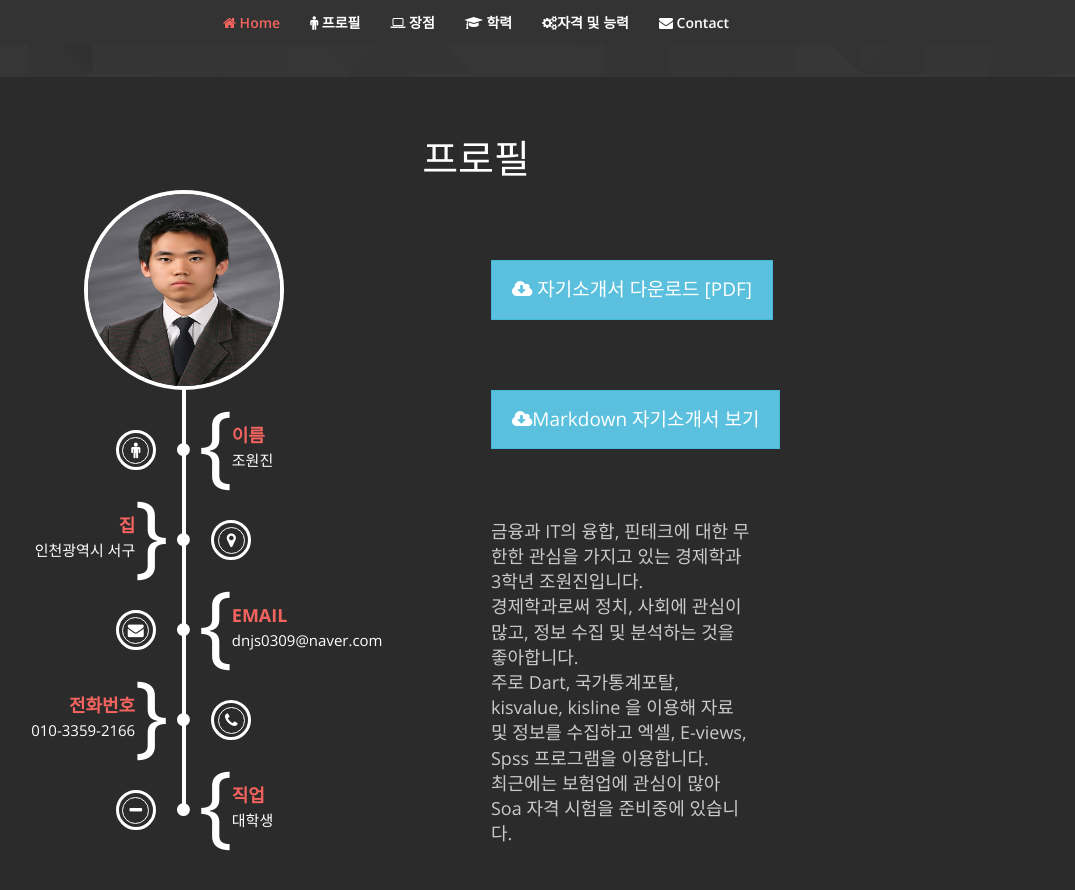
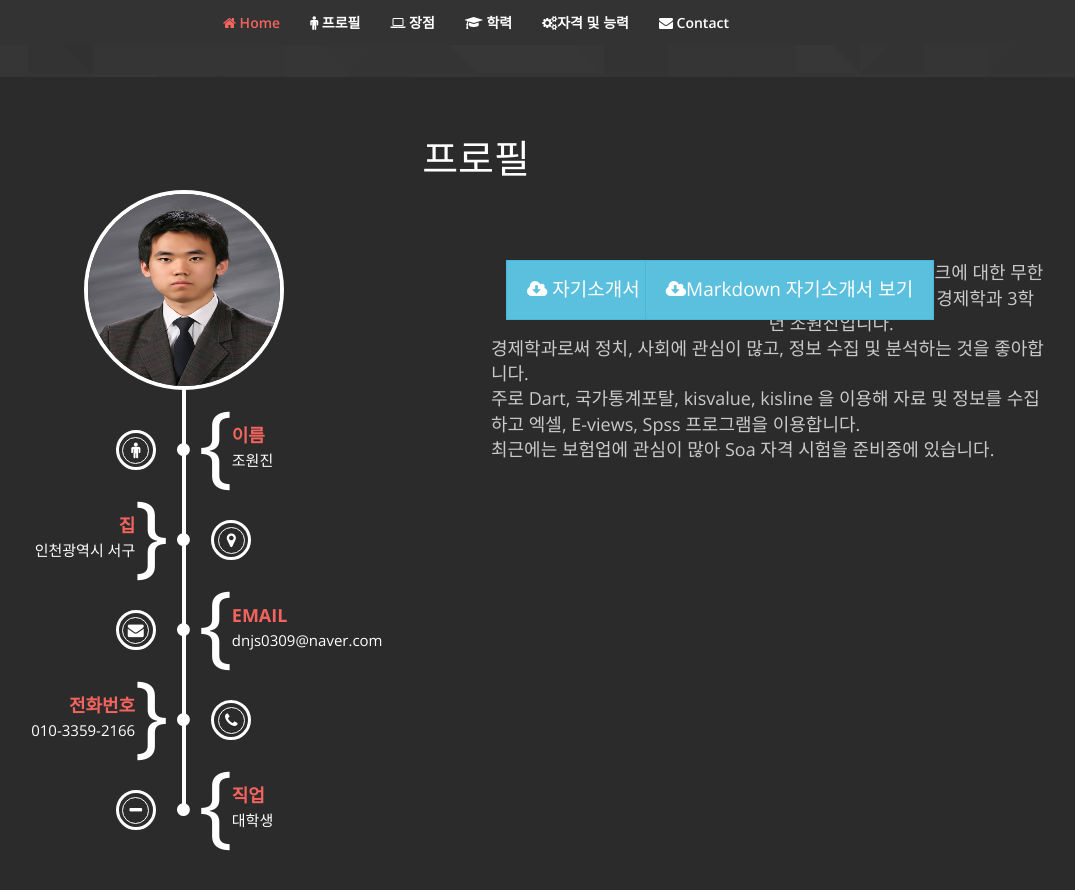
Before and after one commit to dnjs0309/dnjs0309.github.io, a Jekyll site: the page built from index.html, in a window 1280 px wide and 900 px high, scrolled down 823 px. Shown: the top 890 px of the window, without its empty margins (164-1239 px from the left). Built offline with Jekyll 4.4.1, drawn with Linux system fonts in a browser that asks for light colours; nearby versions of some CDN libraries.

Commit message:
Update profile.html

```diff
--- a/_includes/profile.html
+++ b/_includes/profile.html
@@ -85,13 +85,17 @@
                     </div>
                   </div><!-- TIMELINE -->
 				</div>
-				<div class="col-md-3">
+				<div class="col-md-6">
 
 				<div class="download-cv">
+					<div class="col-md-3">
 					<a href="assets/Miroslav_Maksimovic_CV.pdf" target="_blank" class="btn btn-lg btn-info"><i class="fa fa-cloud-download"></i> 자기소개서 다운로드 [PDF]</a>
 				</div>
+				</div>
 				<div class="download-cv">
+					<div class="col-md-3">
 					<a href="https://github.com/dnjs0309/dnjs0309.github.io/blob/master/markdown.md" target="_blank" class="btn btn-lg btn-info"><i class="fa fa-cloud-download"></i>Markdown 자기소개서 보기</a>
+				</div>
 				</div>
 				<div class="profile-summary">
 	              <p>
```
